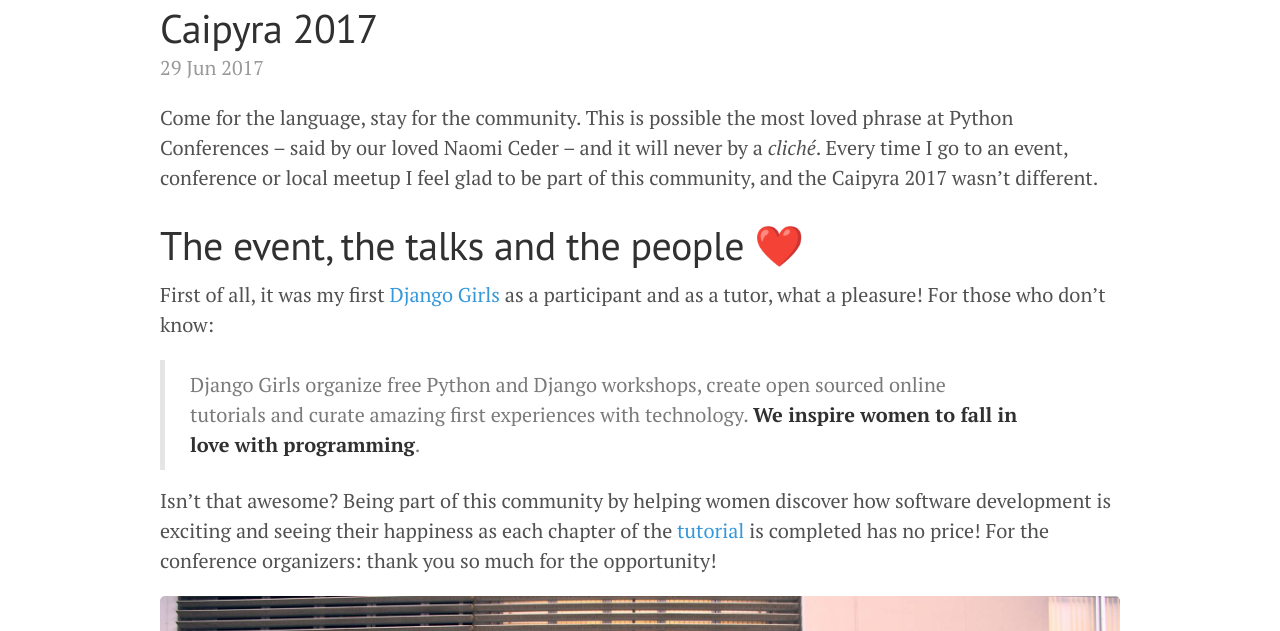
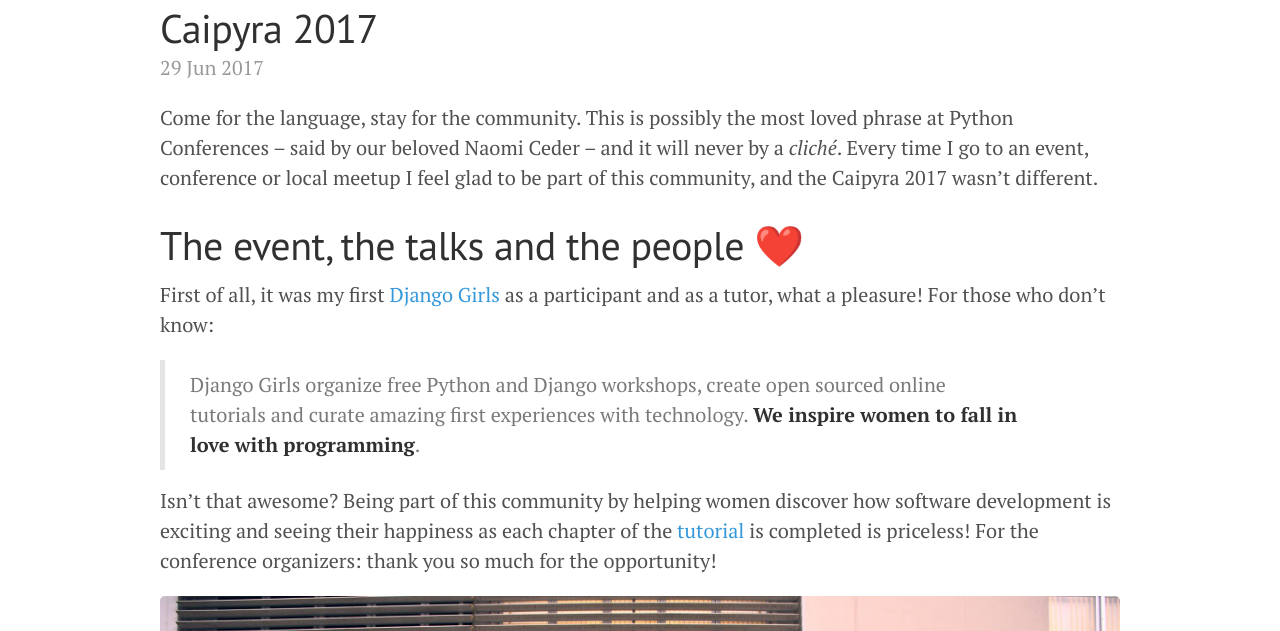
Before and after one commit to jonatasbaldin/jonatasbaldin.github.io, a Jekyll site: the page built from _posts/2017-06-29-caipyra-2017.md, in a window 1280 px wide and 900 px high. Shown: the part 129-760 px from the top of the window. Built offline with Jekyll 4.4.1, drawn with Linux system fonts in a browser that asks for light colours; nearby versions of some CDN libraries; emoji names are drawn with the system emoji font; comment, search, counter and statistics services are not loaded.

Commit message:
Minor fixes on the begining of the article

```diff
--- a/_posts/2017-06-29-caipyra-2017.md
+++ b/_posts/2017-06-29-caipyra-2017.md
@@ -7,14 +7,14 @@
 comments: True
 ---
 
-Come for the language, stay for the community. This is possible the most loved phrase at Python Conferences – said by our loved Naomi Ceder – and it will never by a *cliché*. Every time I go to an event, conference or local meetup I feel glad to be part of this community, and the Caipyra 2017 wasn't different.
+Come for the language, stay for the community. This is possibly the most loved phrase at Python Conferences – said by our beloved Naomi Ceder – and it will never by a *cliché*. Every time I go to an event, conference or local meetup I feel glad to be part of this community, and the Caipyra 2017 wasn't different.
 
 # The event, the talks and the people :heart:
 First of all, it was my first [Django Girls](https://djangogirls.org/) as a participant and as a tutor, what a pleasure! For those who don't know:
 
 > Django Girls organize free Python and Django workshops, create open sourced online tutorials and curate amazing first experiences with technology. **We inspire women to fall in love with programming**.
 
-Isn't that awesome? Being part of this community by helping women discover how software development is exciting and  seeing their happiness as each chapter of the [tutorial](https://tutorial.djangogirls.org/en/) is completed has no price! For the conference organizers: thank you so much for the opportunity!
+Isn't that awesome? Being part of this community by helping women discover how software development is exciting and seeing their happiness as each chapter of the [tutorial](https://tutorial.djangogirls.org/en/) is completed is priceless! For the conference organizers: thank you so much for the opportunity!
 
 ![Django Girls Ribeirão Preto](/img/caipyra_dg.jpg)
 
```
